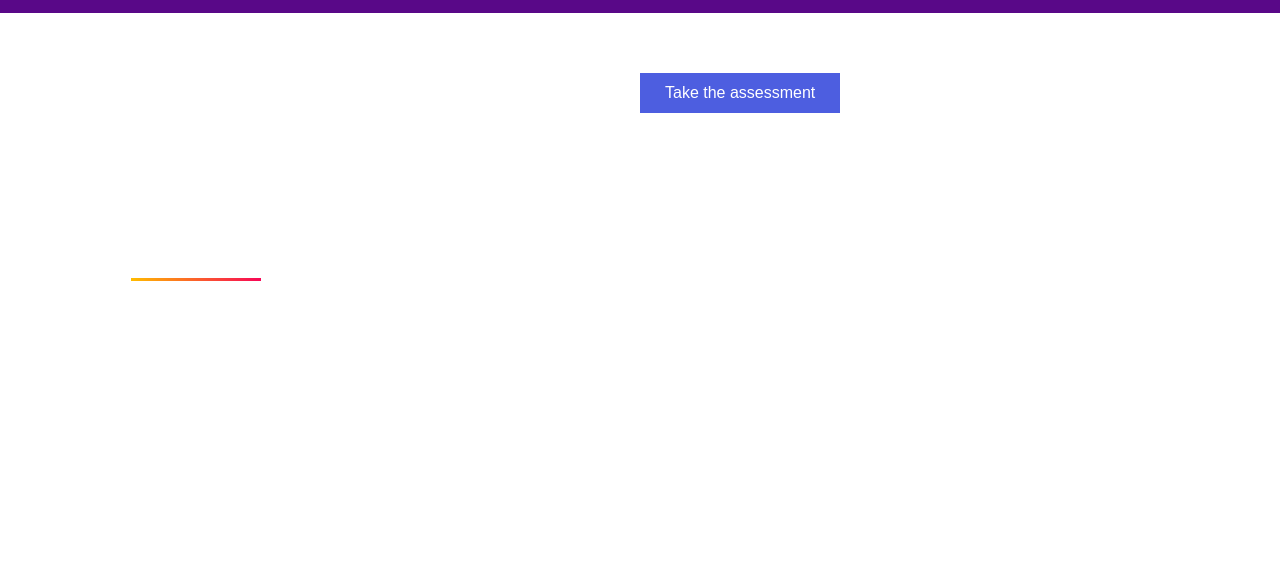
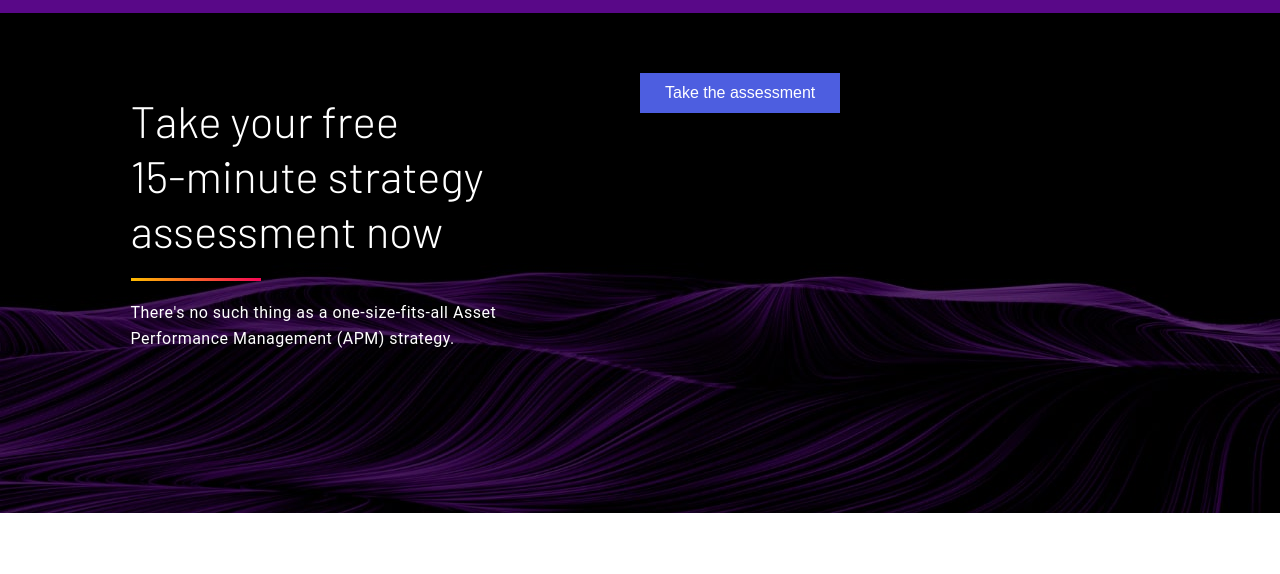
Before and after one commit to dpip/aveva-apm-maturity-assessment-tool, a Gatsby site: page / in a window 1280 px wide. Shown: the part 103-677 px from the top of the page. Built offline with nearby package versions, Linux system fonts and the light colour scheme; Gatsby itself is replaced by a stand-in of ours; a web font is replaced by a local one.

Commit message:
comments image back in

```diff
--- a/src/pages/index.js
+++ b/src/pages/index.js
@@ -8,7 +8,7 @@ import Layout from "../components/layout.js";
 export default () =>
     <Layout>
         <article data-jarallax data-element-in-viewport='#article-2' className="article jarallax">
-            {/* <img alt="Slide 0 Background Image" className="jarallax-img" src={Background} /> */}
+            <img alt="Slide 0 Background Image" className="jarallax-img" src={Background} />
             <div className="container">
                 <div className="row">
                     <div className="col-sm-12 col-md-6 left">
```
